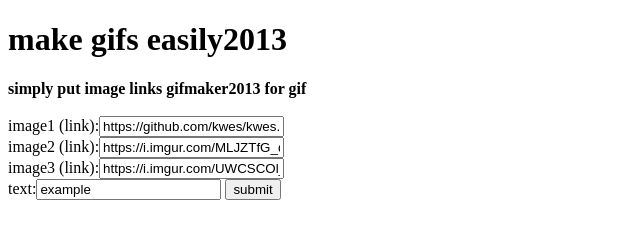
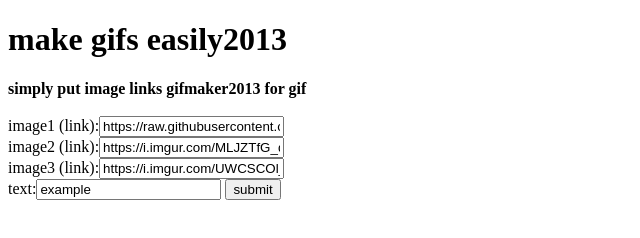
Before and after one commit to kwes/kwes.github.io, a plain HTML site: page gif.html in a window 1280 px wide. Shown: the full height of the page, 0-640 px from the left. Drawn offline with Linux system fonts and the light colour scheme.

Commit message:
Update gif.html

```diff
--- a/gif.html
+++ b/gif.html
@@ -12,7 +12,7 @@
   <b>simply put image links gifmaker2013 for gif</b>
   <br>
   <br>
-  image1 (link):<input type="text" id="bar1" value="https://github.com/kwes/kwes.github.io/blob/main/merlin.gif?raw=true">
+  image1 (link):<input type="text" id="bar1" value="https://raw.githubusercontent.com/kwes/kwes.github.io/main/merlin.gif">
   <br>
   image2 (link):<input type="text" id="bar2" value='https://i.imgur.com/MLJZTfG_d.png'>
   <br>
```
